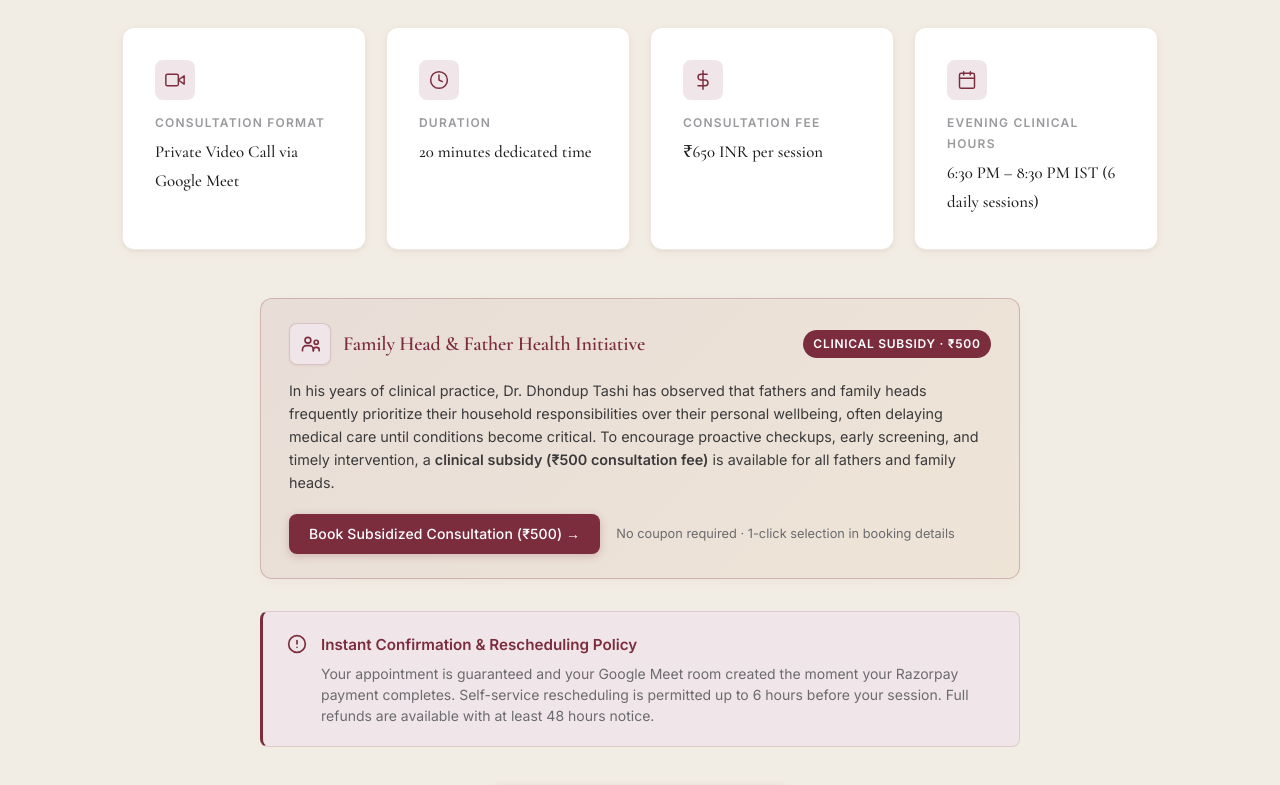
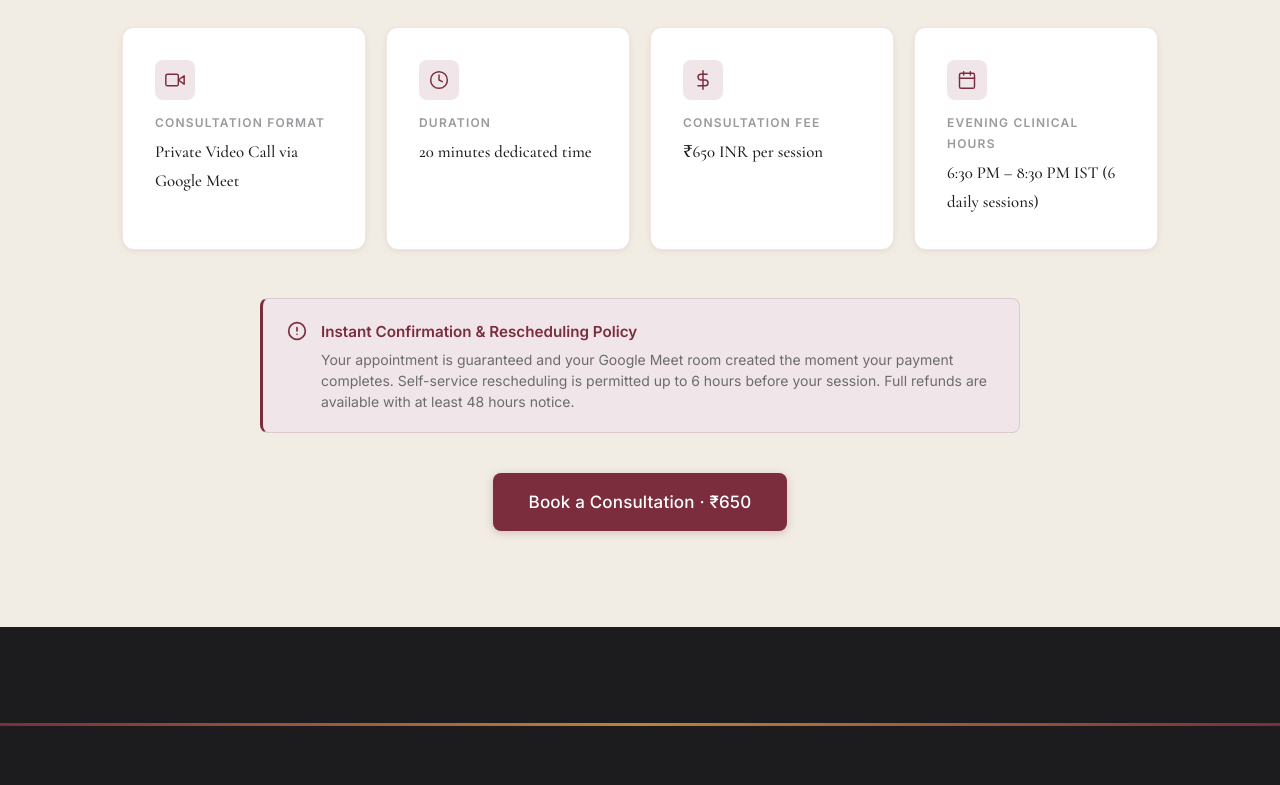
Before and after one commit to htke1/dr-dhondup-tashi, a Next.js app: page / in a window 1280 px wide. Shown: the part 5505-6290 px from the top of the page. Built offline with nearby package versions, Linux system fonts and the light colour scheme; no server answers.

Commit message:
fix: remove Family Head & Father Health Initiative card and clean up policy notice copy

```diff
--- a/src/components/HomeSections.tsx
+++ b/src/components/HomeSections.tsx
@@ -1120,6 +1120,7 @@ export function ConsultationInfoSection() {
         </div>
 
         {/* Family Head & Father Health Initiative */}
+        {APP_CONFIG.familyHeadSubsidy.enabled && (
         <div className="family-initiative-card">
           <div className="family-initiative-header">
             <div className="family-initiative-title-group">
@@ -1152,6 +1153,7 @@ export function ConsultationInfoSection() {
             </span>
           </div>
         </div>
+        )}
 
         {/* Important notice */}
         <div
@@ -1189,7 +1191,7 @@ export function ConsultationInfoSection() {
               Instant Confirmation & Rescheduling Policy
             </p>
             <p style={{ fontSize: "0.875rem", color: "var(--color-charcoal-soft)", lineHeight: 1.5, margin: 0 }}>
-              Your appointment is guaranteed and your Google Meet room created the moment your Razorpay payment completes. Self-service rescheduling is permitted up to 6 hours before your session. Full refunds are available with at least 48 hours notice.
+              Your appointment is guaranteed and your Google Meet room created the moment your payment completes. Self-service rescheduling is permitted up to 6 hours before your session. Full refunds are available with at least 48 hours notice.
             </p>
           </div>
         </div>
```
